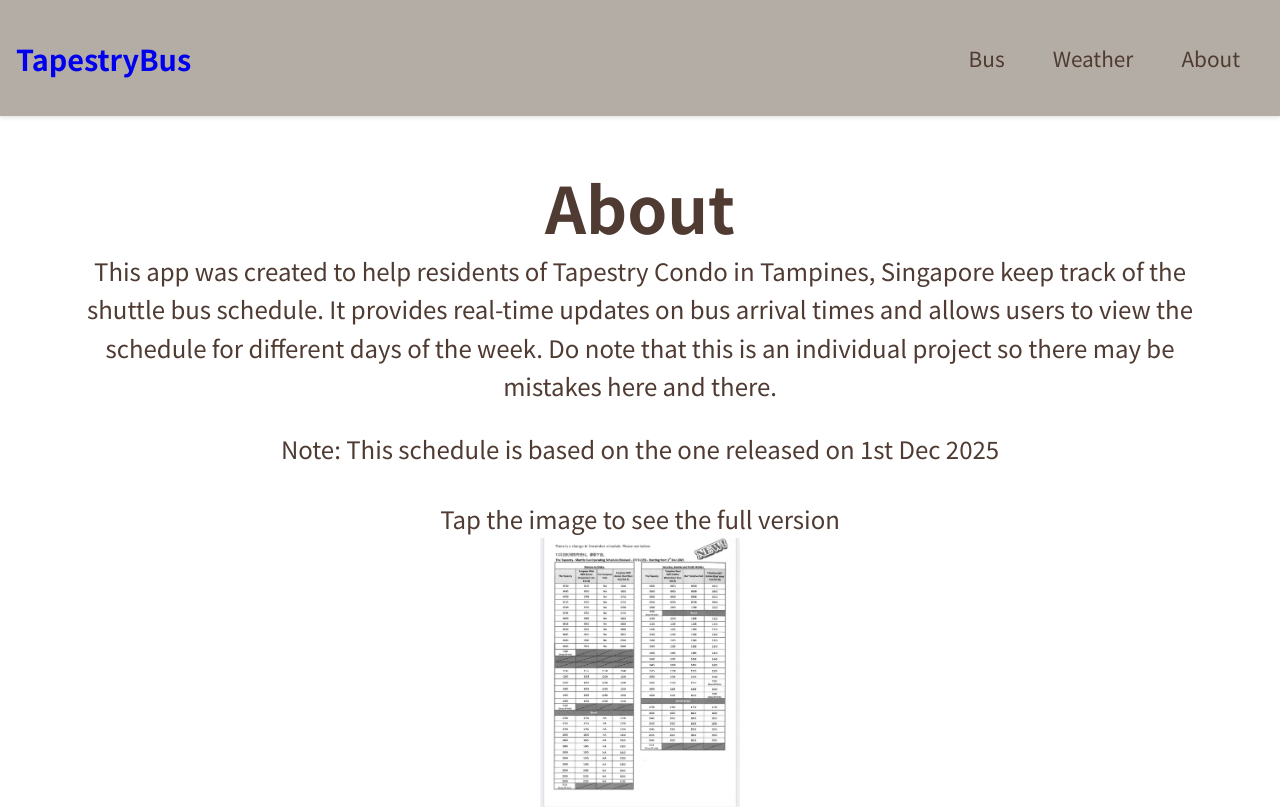
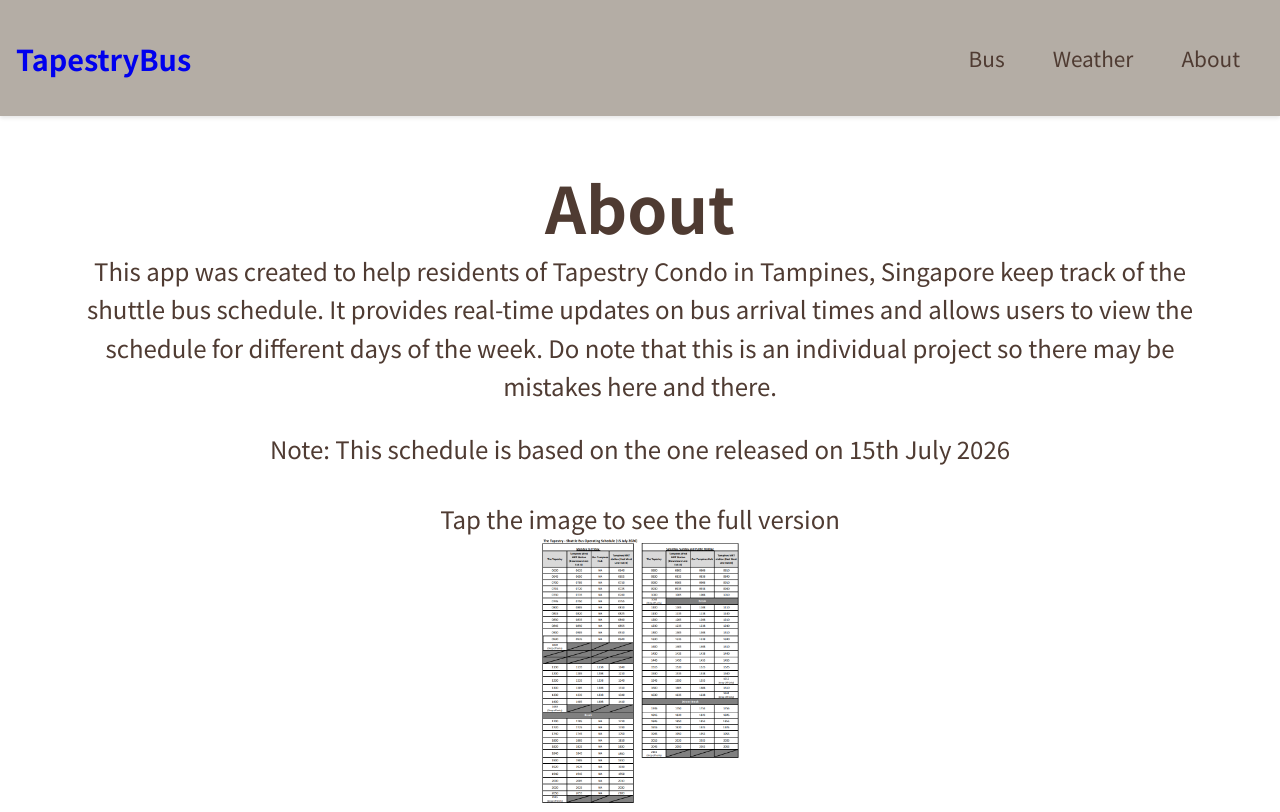
Before and after one commit to memelord26/TapestryBus, a React (Vite) app: page / in a window 1280 px wide. Both pictures are taken after a click on the element "TapestryBus". Built offline with nearby package versions, Linux system fonts and the light colour scheme.

Commit message:
update bus schedule July'26

```diff
--- a/src/components/About.jsx
+++ b/src/components/About.jsx
@@ -7,11 +7,11 @@ function About() {
                 <h1>About</h1>
                 <p>This app was created to help residents of Tapestry Condo in Tampines, Singapore keep track of the shuttle bus schedule. It provides real-time updates on bus arrival times and allows users to view the schedule for different days of the week. Do note that this is an individual project so there may be mistakes here and there.</p>
                 <br />
-                <p>Note: This schedule is based on the one released on 1st Dec 2025</p>
+                <p>Note: This schedule is based on the one released on 15th July 2026</p>
                 <br />
                 <p className="content-notes">Tap the image to see the full version</p>
-                <a href={`${import.meta.env.BASE_URL}schedule/bus_dec2025.jpeg`} target="_blank" rel="noopener noreferrer">
-                    <img src={`${import.meta.env.BASE_URL}schedule/bus_dec2025.jpeg`} alt="Dec'25 Bus Schedule"  style={{width: '200px'}}/>
+                <a href={`${import.meta.env.BASE_URL}schedule/bus_july2026.png`} target="_blank" rel="noopener noreferrer">
+                    <img src={`${import.meta.env.BASE_URL}schedule/bus_july2026.png`} alt="Dec'25 Bus Schedule"  style={{width: '200px'}}/>
                 </a>
             </div>
         </>
--- a/src/components/Bus.jsx
+++ b/src/components/Bus.jsx
@@ -47,7 +47,7 @@ function Bus() {
     //bus schedule
     const busSchedule = {
         Weekday: {
-            "Tapestry Condo": ["6:30", "6:45", "6:45", "7:00", "7:15", "7:15", "7:30", "7:45", "8:00", "8:15", "8:30", "8:45", "9:00", "9:15", "9:30", "10:00 (Dropoff only)",
+            "Tapestry Condo": ["6:30", "6:45", "7:00", "7:15", "7:30", "7:45", "8:00", "8:15", "8:30", "8:45", "9:00", "9:30", "10:00 (Dropoff only)",
                 "11:30", "12:00", "12:30", "13:00", "13:30", "14:00", "14:30 (Dropoff only)",
                 "17:00", "17:20", "17:40", "18:00", "18:20", "18:40", "19:00", "19:20", "19:40", "20:00", "20:20", "20:50", "21:15 (Dropoff only)"
             ],
```
Also changed, not shown: public/schedule/bus_july2026.png (added).
